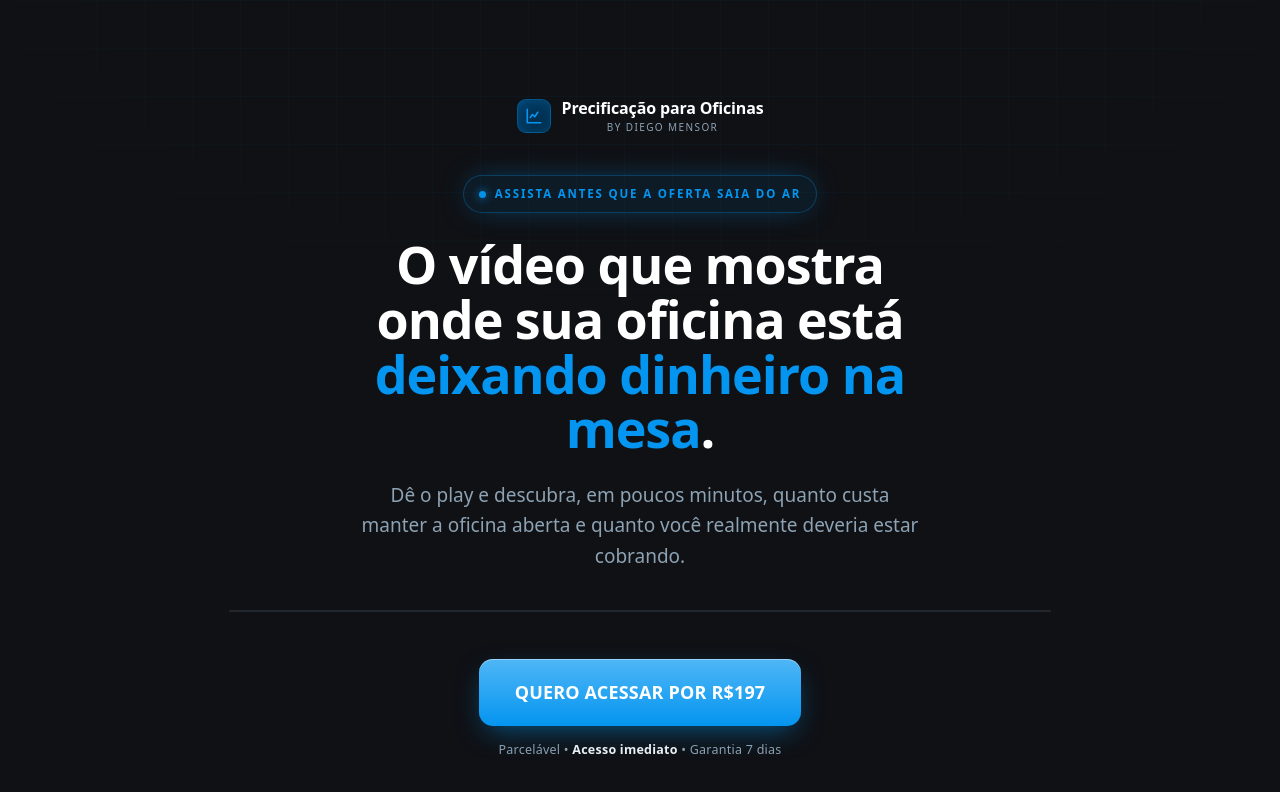
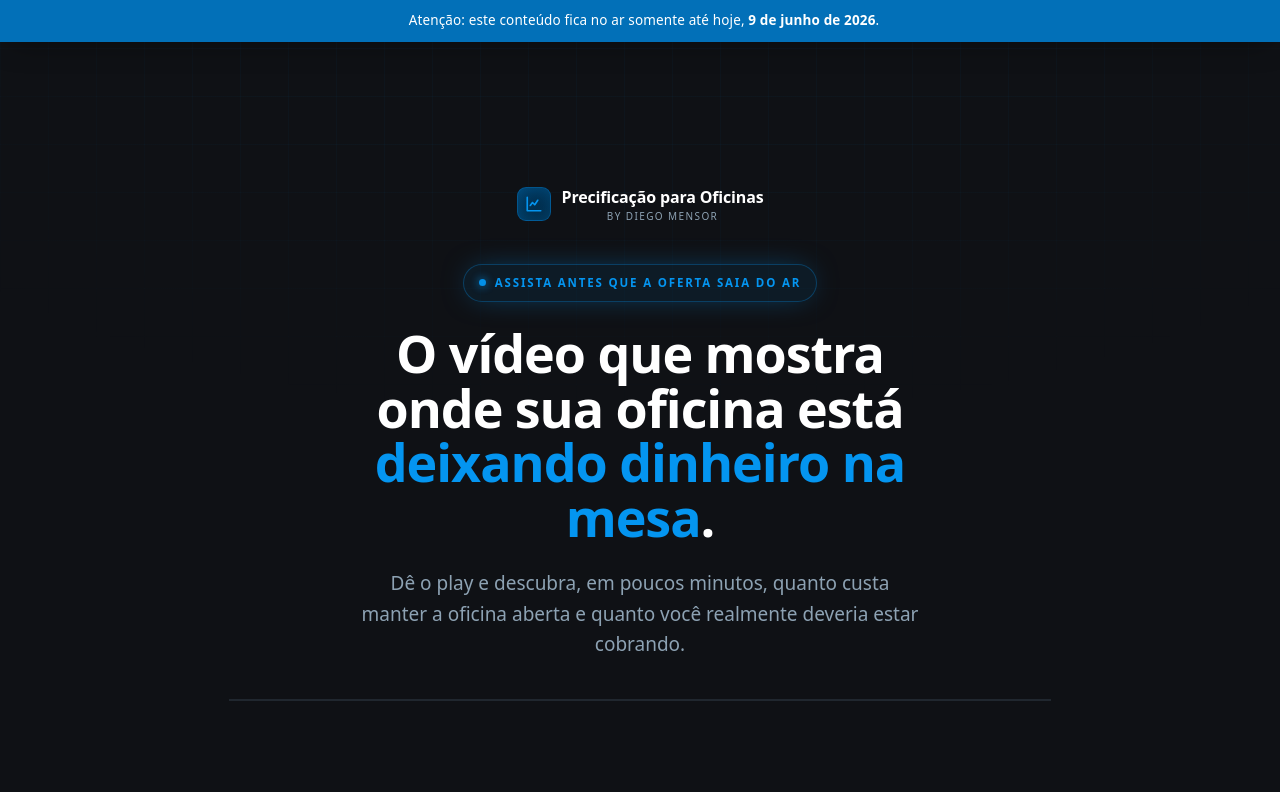
Before and after one commit to cezarhlima1/diegomensor, a Next.js app: page /v1 in a window 1280 px wide. Shown: the top 792 px of the page. Built offline with nearby package versions, Linux system fonts and the light colour scheme.

Commit message:
vsl button

```diff
--- a/app/globals.css
+++ b/app/globals.css
@@ -285,6 +285,10 @@ a:focus-visible, button:focus-visible {
 .reveal.d3 { transition-delay: .24s; } .reveal.d4 { transition-delay: .32s; }
 .reveal.d5 { transition-delay: .40s; } .reveal.d6 { transition-delay: .48s; }
 
+/* CTA que surge após 20s de vídeo (montado só quando liberado) */
+@keyframes ctaReveal { from { opacity: 0; transform: translateY(14px); } to { opacity: 1; transform: none; } }
+.cta-reveal { animation: ctaReveal .6s cubic-bezier(.2,.7,.2,1) both; }
+
 /* ============================================================
    PREFERS-REDUCED-MOTION
    ============================================================ */
--- a/app/v1/page.tsx
+++ b/app/v1/page.tsx
@@ -1,7 +1,8 @@
 import type { Metadata } from "next";
 import { Logo } from "@/components/icons";
-import Cta from "@/components/Cta";
 import VturbPlayer from "@/components/VturbPlayer";
+import ExpiryBanner from "@/components/ExpiryBanner";
+import DelayedCta from "@/components/DelayedCta";
 
 const ACCOUNT = "b809ca06-75c2-4eba-ae57-2f6bbda7e885";
 const PLAYER = "6a282ada1bc96b19a568dcc5";
@@ -38,6 +39,8 @@ export default function V1() {
       <link rel="dns-prefetch" href="https://scripts.converteai.net" />
       <link rel="dns-prefetch" href="https://images.converteai.net" />
       <link rel="dns-prefetch" href="https://license.vturb.com" />
+
+      <ExpiryBanner />
 
       <main className="min-h-screen flex flex-col items-center justify-center py-16 lg:py-24">
         <div className="wrap max-w-[920px] text-center flex flex-col items-center">
@@ -77,14 +80,8 @@ export default function V1() {
             <VturbPlayer />
           </div>
 
-          <div className="flex flex-col items-center gap-[14px] mt-12">
-            <Cta href="#checkout" variant="lg">
-              Quero acessar por R$197
-            </Cta>
-            <span className="reassure">
-              Parcelável • <b>Acesso imediato</b> • Garantia 7 dias
-            </span>
-          </div>
+          {/* CTA aparece só 20s após o vídeo começar a tocar */}
+          <DelayedCta />
         </div>
       </main>
     </>
--- /dev/null
+++ b/components/DelayedCta.tsx
@@ -0,0 +1,62 @@
+"use client";
+
+import { useEffect, useState } from "react";
+import Cta from "./Cta";
+
+const REVEAL_AT_SECONDS = 20;
+
+/* API real do smartplayer (ConverteAI/VTurb), confirmada no fonte do player:
+   window.smartplayer.instances[] são preenchidos no evento "player:ready" e
+   cada instância expõe on("timeupdate", cb), onde cb recebe o tempo de
+   reprodução em segundos. É o único evento suportado por instance.on(). */
+type SmartPlayerInstance = {
+  on?: (event: "timeupdate", cb: (time: number) => void) => void;
+};
+declare global {
+  interface Window {
+    smartplayer?: { instances?: SmartPlayerInstance[] };
+  }
+}
+
+/* O CTA só aparece depois de 20s de vídeo já rodando. Usamos o tempo de
+   reprodução (timeupdate) em vez de um timer de relógio: assim o contador só
+   avança enquanto o vídeo realmente toca. */
+export default function DelayedCta() {
+  const [visible, setVisible] = useState(false);
+
+  useEffect(() => {
+    const reveal = (time: number) => {
+      if (time >= REVEAL_AT_SECONDS) setVisible(true);
+    };
+
+    // As instâncias só existem após o player.js carregar e disparar
+    // "player:ready"; fazemos polling curto até elas aparecerem.
+    const poll = setInterval(() => {
+      const instances = window.smartplayer?.instances;
+      if (!instances?.length) return;
+      instances.forEach((inst) => inst.on?.("timeupdate", reveal));
+      clearInterval(poll);
+    }, 400);
+
+    // Para de procurar caso o player nunca carregue.
+    const stop = setTimeout(() => clearInterval(poll), 60_000);
+
+    return () => {
+      clearInterval(poll);
+      clearTimeout(stop);
+    };
+  }, []);
+
+  if (!visible) return null;
+
+  return (
+    <div className="cta-reveal flex flex-col items-center gap-[14px] mt-12">
+      <Cta href="#checkout" variant="lg">
+        Quero acessar por R$197
+      </Cta>
+      <span className="reassure">
+        Parcelável • <b>Acesso imediato</b> • Garantia 7 dias
+      </span>
+    </div>
+  );
+}
--- /dev/null
+++ b/components/ExpiryBanner.tsx
@@ -0,0 +1,37 @@
+"use client";
+
+import { useEffect, useState } from "react";
+
+/* Barra de urgência no topo. A data é sempre "hoje" — calculada no cliente
+   após a montagem para refletir o dia atual em qualquer acesso (a página é
+   estática, então computar no servidor congelaria a data no build). */
+export default function ExpiryBanner() {
+  const [today, setToday] = useState("");
+
+  useEffect(() => {
+    setToday(
+      new Date().toLocaleDateString("pt-BR", {
+        day: "numeric",
+        month: "long",
+        year: "numeric",
+      })
+    );
+  }, []);
+
+  return (
+    <div
+      role="status"
+      className="sticky top-0 z-50 w-full bg-blue-deep text-white text-center px-4 py-2.5 text-[12.5px] sm:text-[13.5px] font-medium tracking-[.01em] shadow-[0_8px_30px_-12px_rgba(0,0,0,.6)]"
+    >
+      <span className="dot mr-2 align-middle" />
+      Atenção: este conteúdo fica no ar somente até hoje
+      {today && (
+        <>
+          {", "}
+          <b className="font-bold whitespace-nowrap">{today}</b>
+        </>
+      )}
+      .
+    </div>
+  );
+}
```
